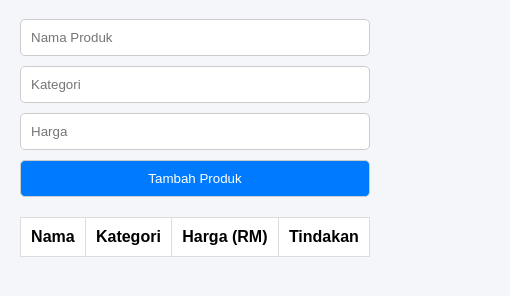
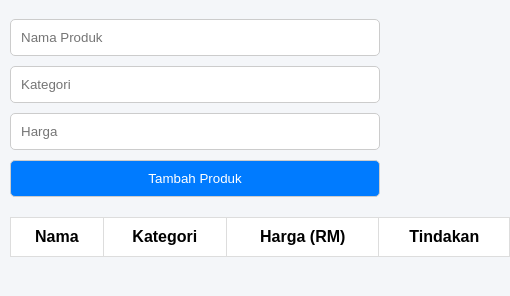
Before and after one commit to Hakimiyt/Sistem_Pengurusan_Produk, a website: page index.html in a window 390 px wide. Shown: the part 98-394 px from the top of the page, 510 px wide, since content can reach past the window. Drawn offline with Linux system fonts and the light colour scheme; no server answers.

Commit message:
Repair responsive

```diff
--- a/css/style.css
+++ b/css/style.css
@@ -1,7 +1,7 @@
 body {
     font-family: Arial, sans-serif;
     background-color: #f4f6f9;
-    margin: 20px;
+    margin: 10px;
 }
 
 h1 {
@@ -32,10 +32,15 @@ button:hover {
     background-color: #0056b3;
 }
 
+.table-container {
+    overflow-x: auto;
+}
+
 table {
     width: 100%;
     border-collapse: collapse;
     background: white;
+    min-width: 500px; /* penting untuk scroll */
 }
 
 th, td {
@@ -57,4 +62,9 @@ th, td {
     form {
         flex-direction: column;
     }
+
+    input, button {
+        width: 100%;
+        box-sizing: border-box;
+    }
 }
```
